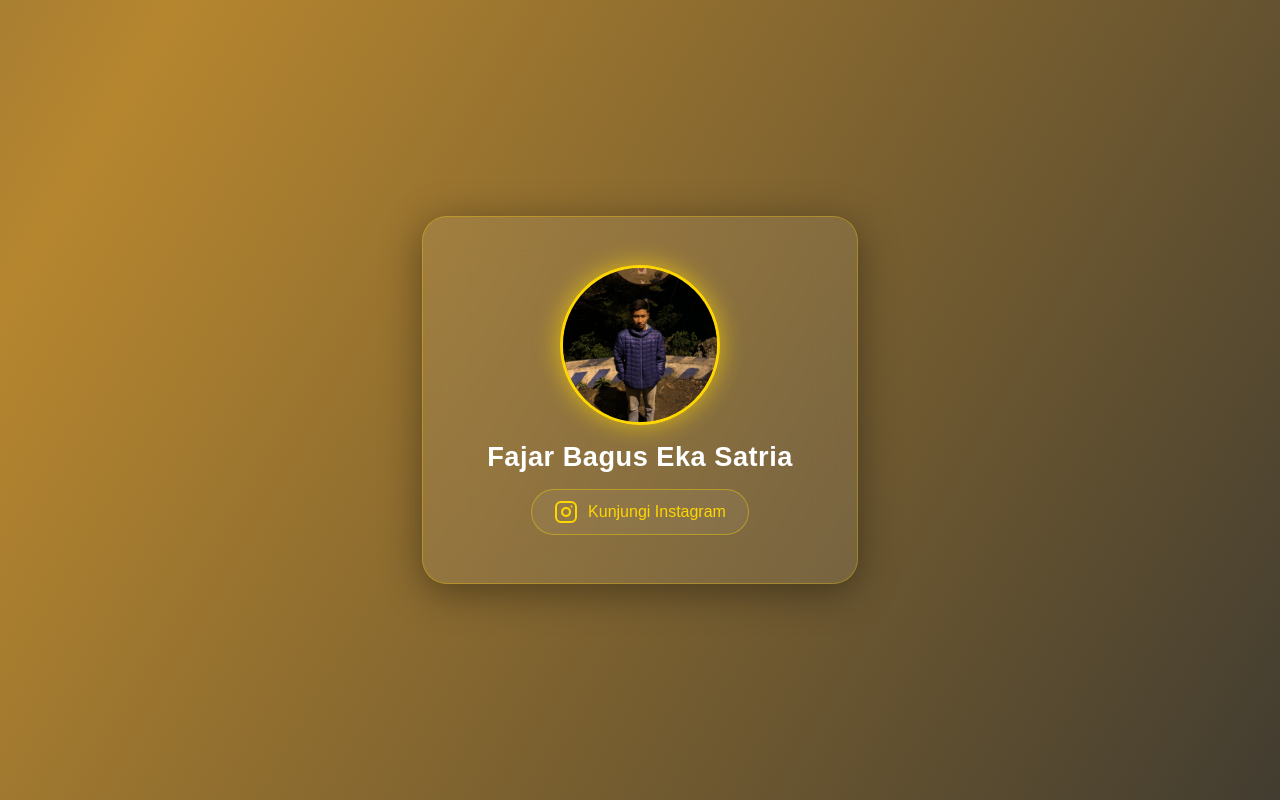
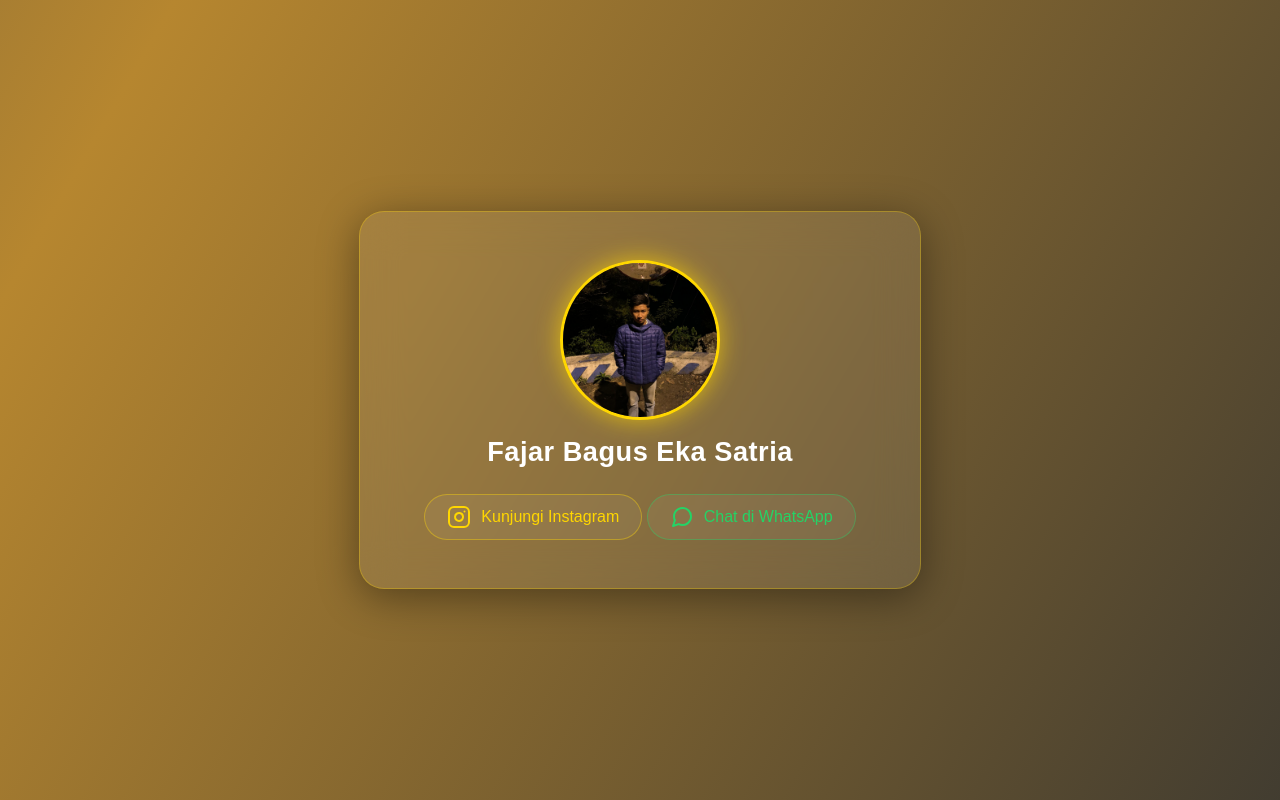
Before and after one commit to FAJARBAGUSSS/profil-fajar, a plain HTML site: page bio/index.html in a window 1280 px wide. Drawn offline with nearby package versions, Linux system fonts and the light colour scheme.

Commit message:
Update index.html

```diff
--- a/bio/index.html
+++ b/bio/index.html
@@ -21,14 +21,11 @@
             align-items: center;
             justify-content: center;
             color: #fff;
-
-            /* Gradasi bergerak elegan */
             background: linear-gradient(120deg, #0a1931, #001f54, #b6862f, #0a1931);
             background-size: 400% 400%;
             animation: gradientMove 12s ease infinite;
         }
 
-        /* Animasi background gradasi */
         @keyframes gradientMove {
             0% { background-position: 0% 50%; }
             50% { background-position: 100% 50%; }
@@ -81,26 +78,48 @@
             animation: fadeInUp 1.7s ease;
         }
 
-        /* ====== LINK INSTAGRAM ====== */
-        .instagram-link {
+        /* ====== TOMBOL SOSIAL ====== */
+        .social-link {
             display: inline-flex;
             align-items: center;
             gap: 10px;
             text-decoration: none;
-            color: #ffd700;
             font-weight: 500;
             padding: 10px 22px;
             border-radius: 30px;
             border: 1px solid rgba(255, 215, 0, 0.4);
             transition: all 0.3s ease;
             background: rgba(255, 255, 255, 0.05);
+            margin-top: 10px;
+        }
+
+        .social-link i {
+            width: 20px;
+            height: 20px;
+        }
+
+        /* Instagram */
+        .instagram-link {
+            color: #ffd700;
             animation: fadeInUp 2s ease;
         }
-
         .instagram-link:hover {
             background-color: #ffd700;
             color: #0a1931;
             box-shadow: 0 0 20px rgba(255, 215, 0, 0.6);
+            transform: translateY(-2px);
+        }
+
+        /* WhatsApp */
+        .whatsapp-link {
+            color: #25D366;
+            border: 1px solid rgba(37, 211, 102, 0.4);
+            animation: fadeInUp 2.2s ease;
+        }
+        .whatsapp-link:hover {
+            background-color: #25D366;
+            color: #0a1931;
+            box-shadow: 0 0 20px rgba(37, 211, 102, 0.6);
             transform: translateY(-2px);
         }
 
@@ -139,9 +158,16 @@
             <img src="img/fotoku.jpg" alt="Foto Profil Fajar" class="profile-photo rounded-circle mb-3" width="150" height="150">
             <h1 class="profile-name">Fajar Bagus Eka Satria</h1>
 
-            <a href="https://www.instagram.com/fjr.not" target="_blank" class="instagram-link">
+            <!-- Instagram -->
+            <a href="https://www.instagram.com/fjr.not" target="_blank" class="social-link instagram-link">
                 <i data-feather="instagram"></i>
                 <span>Kunjungi Instagram</span>
+            </a>
+
+            <!-- WhatsApp -->
+            <a href="https://wa.me/62881036043247" target="_blank" class="social-link whatsapp-link">
+                <i data-feather="message-circle"></i>
+                <span>Chat di WhatsApp</span>
             </a>
         </section>
     </main>
@@ -149,7 +175,7 @@
     <!-- Feather Icons Init -->
     <script>feather.replace();</script>
 
-    <!-- Bootstrap JS (Opsional, jika ingin interaktivitas tambahan) -->
+    <!-- Bootstrap JS -->
     <script src="https://cdn.jsdelivr.net/npm/bootstrap@5.3.3/dist/js/bootstrap.bundle.min.js"></script>
 </body>
 </html>
```
